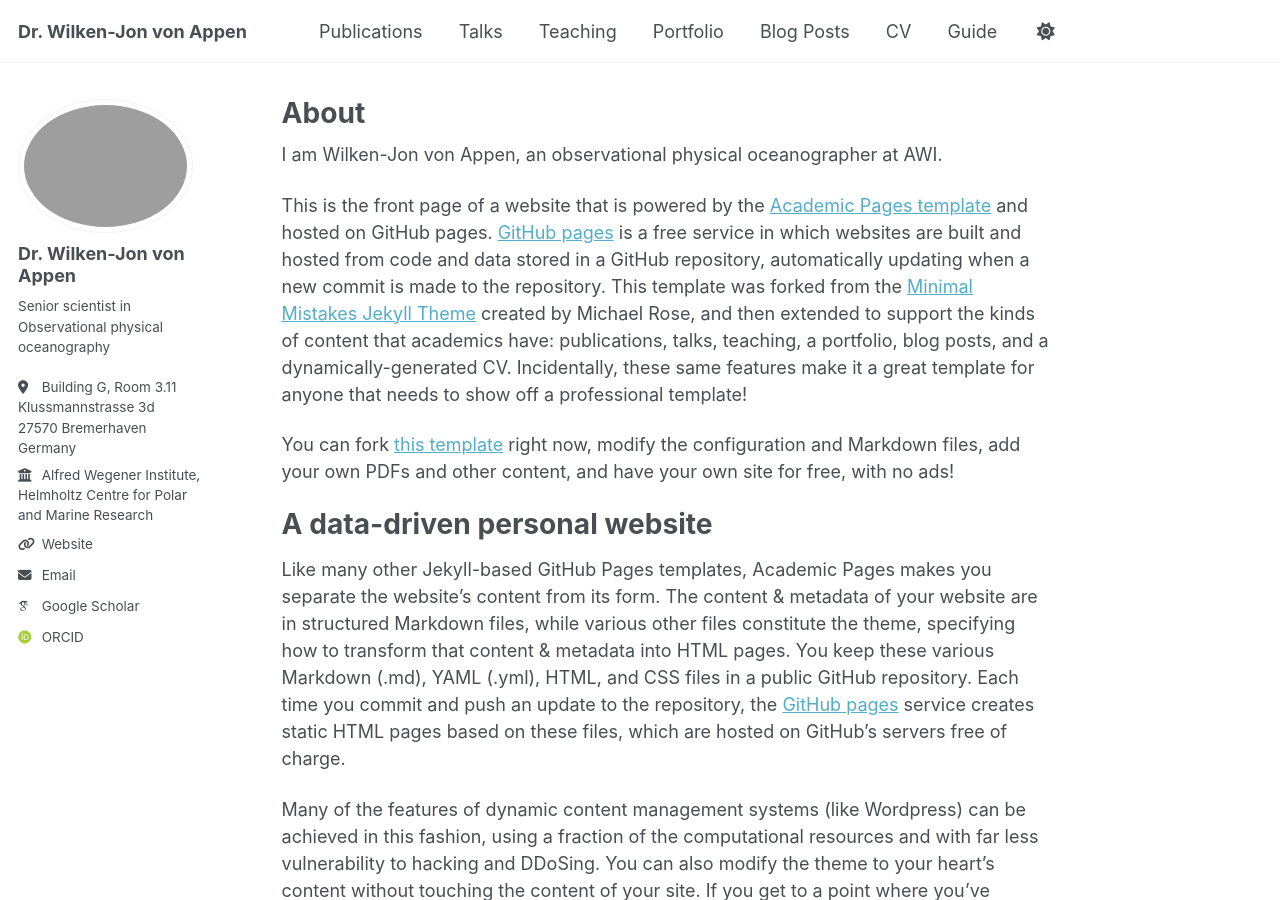
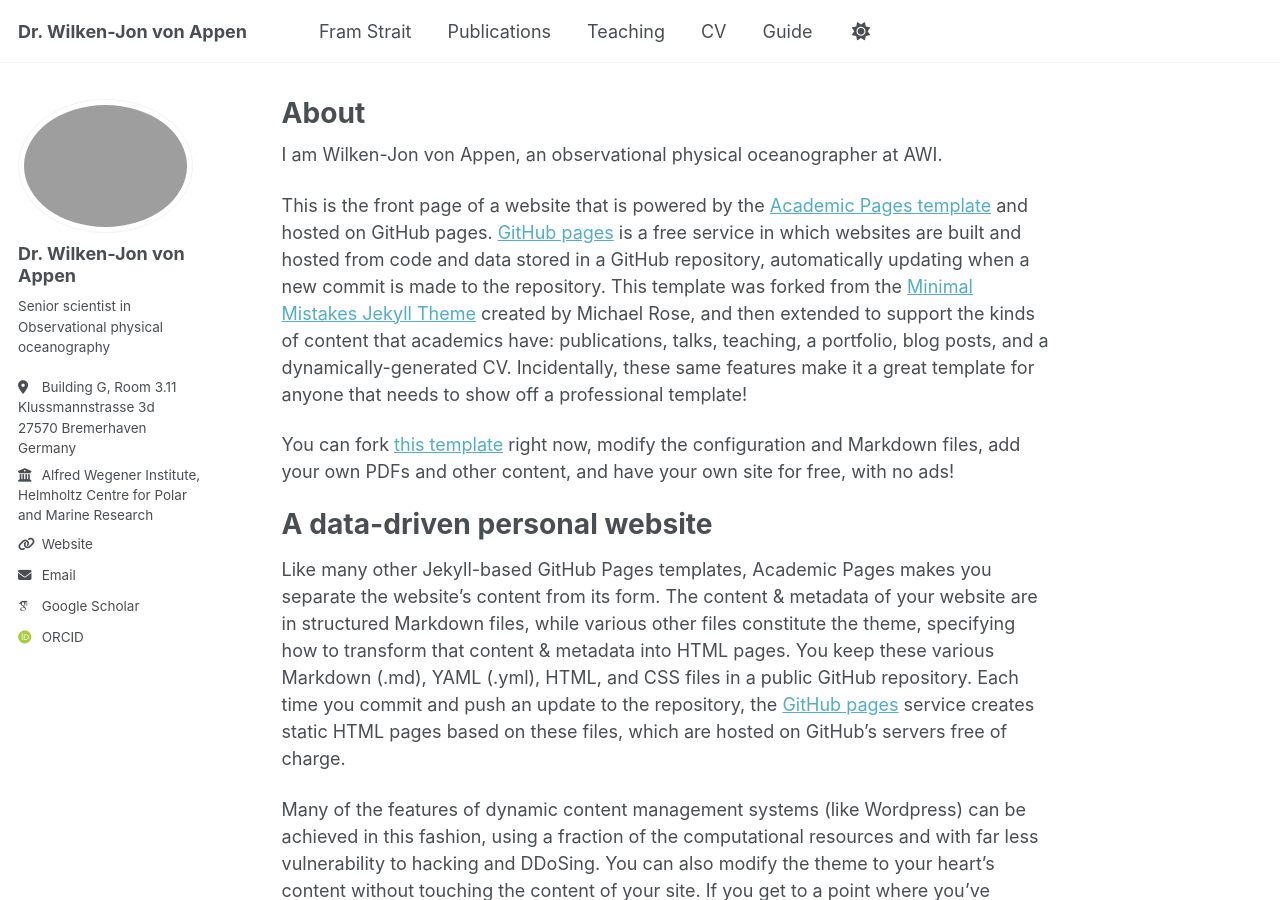
Before and after one commit to wjvappen/wjvappen, a Jekyll site: the page built from _pages/about.md, in a window 1280 px wide and 900 px high. Built offline with Jekyll 4.4.1, drawn with Linux system fonts in a browser that asks for light colours; some web fonts are replaced; a script bundle is joined from its source files by our own code; library files that are not in the unit come from our copies.

Commit message:
Update navigation.yml
Removing

  - title: "Talks"
    url: /talks/
and Portfolio and Blog Posts (year-archive)

```diff
--- a/_data/navigation.yml
+++ b/_data/navigation.yml
@@ -8,20 +8,14 @@
 #      Markdown formatted page while the second is generated using JSON.
 
 main:
+  - title: "Fram Strait"
+    url: /fram-strait/
+
   - title: "Publications"
     url: /publications/
 
-  - title: "Talks"
-    url: /talks/
-
   - title: "Teaching"
     url: /teaching/
-
-  - title: "Portfolio"
-    url: /portfolio/
-
-  - title: "Blog Posts"
-    url: /year-archive/
 
   - title: "CV"
     url: /cv/
```
